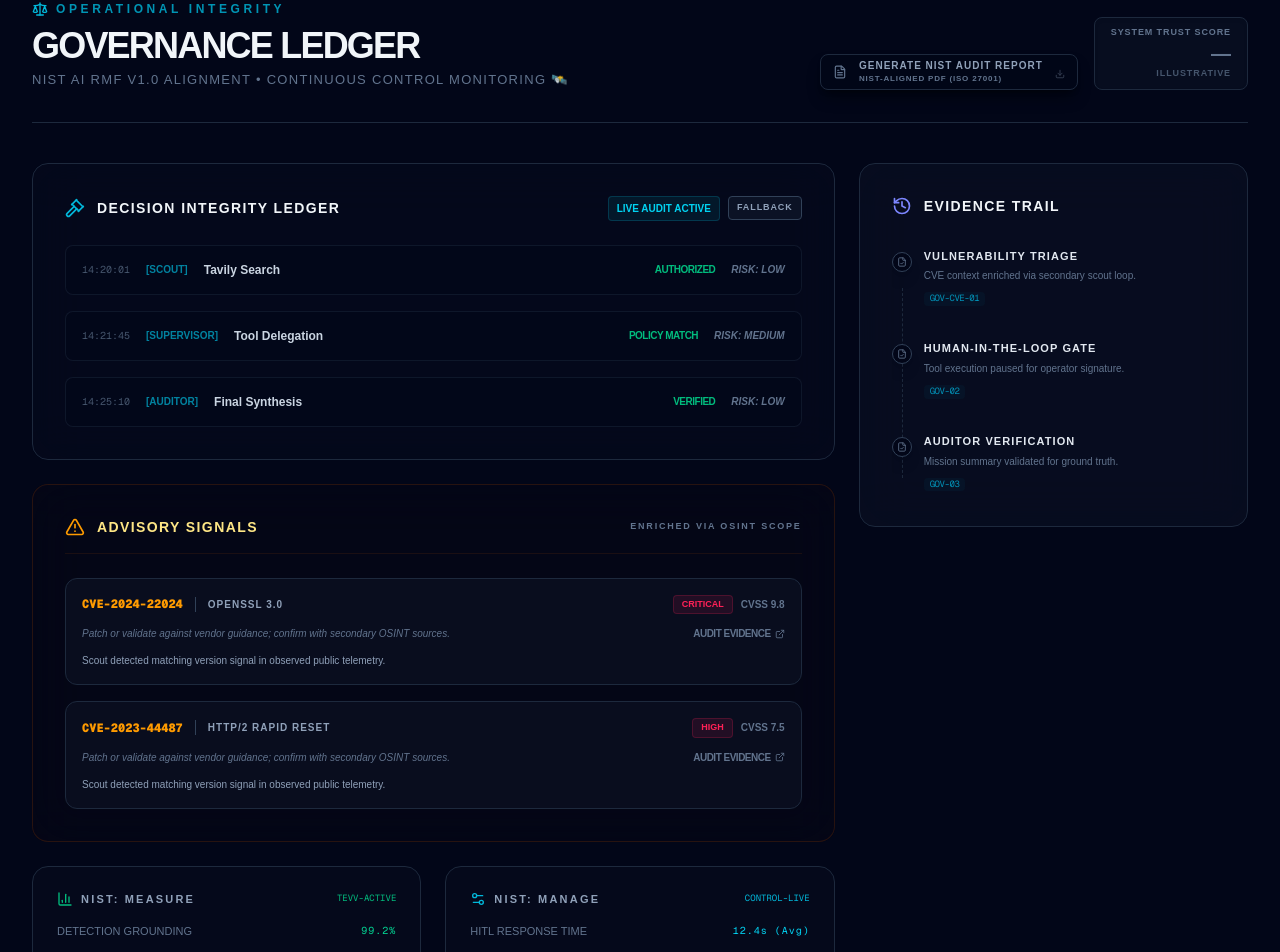
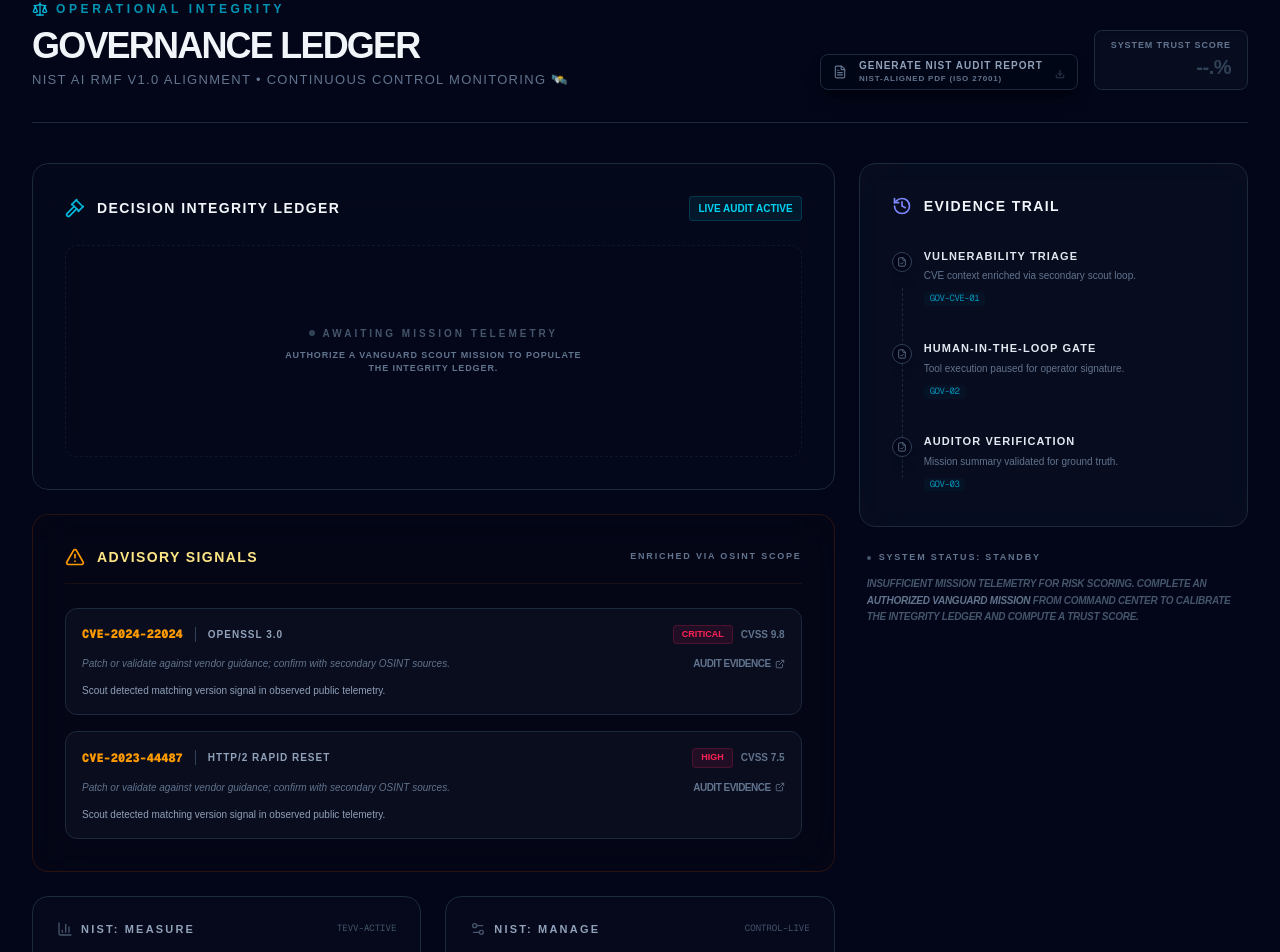
Before and after one commit to GeorgianaAI/vanguard-agent, a Next.js app: page /governance in a window 1280 px wide. Shown: the part 106-1058 px from the top of the page. Built offline with nearby package versions, Linux system fonts and the light colour scheme.

Commit message:
feat(governance): standby UX — telemetry mask, hollow NIST bars, status brief

```diff
--- a/app/governance/components/DecisionIntegrityLedger.tsx
+++ b/app/governance/components/DecisionIntegrityLedger.tsx
@@ -7,6 +7,7 @@ import { useGovernanceData } from "../hooks/useGovernanceData";
 export function DecisionIntegrityLedger() {
   const { model } = useGovernanceData();
   const ledgerRows = model.ledgerRows;
+  const hasMissionLedger = model.source === "derived";
 
   return (
     <div
@@ -27,15 +28,10 @@ export function DecisionIntegrityLedger() {
           >
             LIVE AUDIT ACTIVE
           </span>
-          <span
-            data-testid="governance-data-mode"
-            className="rounded border border-slate-700 bg-slate-900/70 px-2 py-1 text-[9px] font-black uppercase tracking-widest text-slate-400"
-          >
-            {model.source === "derived" ? "Derived" : "Fallback"}
-          </span>
         </div>
       </div>
 
+      {hasMissionLedger ? (
         <div className="min-w-0 space-y-4">
           {ledgerRows.map((log) => (
             <div
@@ -65,6 +61,22 @@ export function DecisionIntegrityLedger() {
             </div>
           ))}
         </div>
+      ) : (
+        <div
+          data-testid="governance-ledger-standby"
+          className="flex flex-col items-center justify-center rounded-xl border border-dashed border-slate-800/50 bg-slate-950/20 py-20"
+        >
+          <div className="mb-2 flex items-center gap-2">
+            <div className="h-1.5 w-1.5 rounded-full bg-slate-700" />
+            <span className="text-[10px] font-black uppercase tracking-[0.3em] text-slate-600">
+              Awaiting Mission Telemetry
+            </span>
+          </div>
+          <p className="max-w-xs text-center text-[9px] font-bold uppercase tracking-widest text-slate-500">
+            Authorize a Vanguard Scout mission to populate the integrity ledger.
+          </p>
+        </div>
+      )}
     </div>
   );
 }
--- a/app/governance/components/EvidenceTrail.tsx
+++ b/app/governance/components/EvidenceTrail.tsx
@@ -11,7 +11,7 @@ export function EvidenceTrail() {
   return (
     <aside
       data-testid="governance-evidence-trail"
-      className="order-2 col-span-12 w-full min-w-0 max-w-full lg:col-span-4 lg:order-2 lg:self-start"
+      className="w-full min-w-0 max-w-full"
     >
       <div className="box-border flex h-fit w-full min-w-0 max-w-full flex-col overflow-x-hidden rounded-2xl border border-slate-800 bg-slate-900/40 p-6 text-left backdrop-blur-xl md:p-8 lg:sticky lg:top-8">
         <div className="mb-8 flex shrink-0 items-center gap-3">
--- a/app/governance/components/GovernancePageHeader.tsx
+++ b/app/governance/components/GovernancePageHeader.tsx
@@ -42,17 +42,13 @@ export function GovernancePageHeader() {
           {trust.mode === "derived" ? (
             <p className="text-xl font-black text-emerald-400">{trust.formatted}</p>
           ) : (
-            <>
-              <p
-                data-testid="governance-trust-score-illustrative"
-                className="text-xl font-black text-slate-500"
-              >
-                {trust.primaryDisplay}
-              </p>
-              <p className="text-[9px] font-bold uppercase tracking-widest text-slate-600">
-                {trust.caption}
-              </p>
-            </>
+            <p
+              data-testid="governance-trust-score-standby"
+              className="text-xl font-black tracking-tight text-slate-700"
+              title="Insufficient mission telemetry. Use Command Center to run an authorized mission."
+            >
+              {trust.display}
+            </p>
           )}
         </div>
       </div>
--- /dev/null
+++ b/app/governance/components/GovernanceStatusBrief.tsx
@@ -0,0 +1,30 @@
+"use client";
+
+import { useGovernanceData } from "../hooks/useGovernanceData";
+
+/** Explains standby / insufficient mission-linked telemetry — under Evidence Trail only. */
+export function GovernanceStatusBrief() {
+  const { model } = useGovernanceData();
+
+  if (model.source === "derived") return null;
+
+  return (
+    <div
+      data-testid="governance-status-brief"
+      className="px-2 animate-in fade-in slide-in-from-bottom-2 duration-700"
+    >
+      <div className="mb-3 flex items-center gap-2">
+        <div className="h-1 w-1 rounded-full bg-slate-600" />
+        <span className="text-[9px] font-black uppercase tracking-[0.2em] text-slate-500">
+          System Status: Standby
+        </span>
+      </div>
+
+      <p className="text-[10px] font-bold uppercase tracking-tight leading-relaxed text-slate-600 italic">
+        Insufficient mission telemetry for risk scoring. Complete an{" "}
+        <span className="text-slate-500">authorized Vanguard mission</span> from
+        Command Center to calibrate the integrity ledger and compute a trust score.
+      </p>
+    </div>
+  );
+}
--- a/app/governance/components/NistMetricsCards.tsx
+++ b/app/governance/components/NistMetricsCards.tsx
@@ -7,6 +7,7 @@ export function NistMetricsCards() {
   const { model } = useGovernanceData();
   const measure = model.nistMeasure;
   const manage = model.nistManage;
+  const standby = model.source !== "derived";
 
   return (
     <div
@@ -15,28 +16,37 @@ export function NistMetricsCards() {
     >
       <div
         data-testid="governance-nist-measure"
-        className="flex w-full min-w-0 flex-col rounded-2xl border border-slate-800 bg-slate-900/20 p-5 md:p-6"      >
+        className="flex w-full min-w-0 flex-col rounded-2xl border border-slate-800 bg-slate-900/20 p-5 md:p-6"
+      >
         <div className="mb-4 flex items-center justify-between gap-2">
           <h3 className="flex min-w-0 items-center gap-2 text-[11px] font-black uppercase tracking-[0.2em] text-slate-400">
-            <BarChart3 className="h-4 w-4 shrink-0 text-emerald-500" /> NIST:
-            MEASURE
+            <BarChart3
+              className={`h-4 w-4 shrink-0 ${standby ? "text-slate-600" : "text-emerald-500"}`}
+            />{" "}
+            NIST: MEASURE
           </h3>
-          <span className="shrink-0 font-mono text-[9px] text-emerald-500">
+          <span
+            className={`shrink-0 font-mono text-[9px] ${standby ? "text-slate-600" : "text-emerald-500"}`}
+          >
             {measure.mode}
           </span>
         </div>
         <div className="min-w-0 space-y-3">
           <div className="flex justify-between gap-2 text-[11px]">
             <span className="text-slate-500 uppercase">{measure.label}</span>
-            <span className="shrink-0 font-mono text-[10px] tracking-widest text-emerald-400">
+            <span
+              className={`shrink-0 font-mono text-[10px] tracking-widest ${standby ? "text-slate-600" : "text-emerald-400"}`}
+            >
               {measure.value}
             </span>
           </div>
           <div className="h-1.5 w-full min-w-0 overflow-hidden rounded-full bg-slate-800 shadow-inner">
+            {!standby ? (
               <div
                 className="h-full bg-emerald-500"
                 style={{ width: `${measure.percent}%` }}
               />
+            ) : null}
           </div>
         </div>
       </div>
@@ -47,25 +57,33 @@ export function NistMetricsCards() {
       >
         <div className="mb-4 flex items-center justify-between gap-2">
           <h3 className="flex min-w-0 items-center gap-2 text-[11px] font-black uppercase tracking-[0.2em] text-slate-400">
-            <Settings2 className="h-4 w-4 shrink-0 text-cyan-500" /> NIST:
-            MANAGE
+            <Settings2
+              className={`h-4 w-4 shrink-0 ${standby ? "text-slate-600" : "text-cyan-500"}`}
+            />{" "}
+            NIST: MANAGE
           </h3>
-          <span className="shrink-0 font-mono text-[9px] text-cyan-500">
+          <span
+            className={`shrink-0 font-mono text-[9px] ${standby ? "text-slate-600" : "text-cyan-500"}`}
+          >
             {manage.mode}
           </span>
         </div>
         <div className="min-w-0 space-y-3">
           <div className="flex justify-between gap-2 text-[11px]">
             <span className="text-slate-500 uppercase">{manage.label}</span>
-            <span className="shrink-0 font-mono text-[10px] tracking-widest text-cyan-400">
+            <span
+              className={`shrink-0 font-mono text-[10px] tracking-widest ${standby ? "text-slate-600" : "text-cyan-400"}`}
+            >
               {manage.value}
             </span>
           </div>
           <div className="h-1.5 w-full min-w-0 overflow-hidden rounded-full bg-slate-800 shadow-inner">
+            {!standby ? (
               <div
                 className="h-full bg-cyan-500"
                 style={{ width: `${manage.percent}%` }}
               />
+            ) : null}
           </div>
         </div>
       </div>
--- a/app/governance/lib/deriveGovernanceTrustScore.ts
+++ b/app/governance/lib/deriveGovernanceTrustScore.ts
@@ -7,16 +7,16 @@ type GovernanceTrustDerived = {
   formatted: string;
 };
 
-type GovernanceTrustIllustrative = {
-  mode: "illustrative";
-  /** No numeric precision — mock / insufficient transcript for derivation */
-  primaryDisplay: "—";
-  caption: "Illustrative";
+/** Standby: mission-linked score not available — dimmed placeholder only (no user-facing “illustrative” label). */
+type GovernanceTrustStandby = {
+  mode: "standby";
+  /** Fixed hardware-style placeholder when telemetry is absent */
+  display: "--.%";
 };
 
 export type GovernanceTrustDisplay =
   | GovernanceTrustDerived
-  | GovernanceTrustIllustrative;
+  | GovernanceTrustStandby;
 
 function clampPercent(value: number): number {
   if (!Number.isFinite(value)) return 0;
@@ -31,17 +31,15 @@ function clampPercent(value: number): number {
  * - `derived`: weighted blend of NIST Measure (telemetry/trace exposure) and
  *   NIST Manage (HITL gate outcome), then penalties for degraded evidence,
  *   evidence warnings, advisory enrichment noise, and advisory overflow.
- * - `illustrative`: sessions without a derived ledger (mock rows, missing
- *   approval context) — show no fake precision.
+ * - `standby`: insufficient mission-linked data (`model.source !== "derived"`).
  */
 export function deriveGovernanceTrustScore(
   model: GovernanceViewModel,
 ): GovernanceTrustDisplay {
   if (model.source !== "derived") {
     return {
-      mode: "illustrative",
-      primaryDisplay: "—",
-      caption: "Illustrative",
+      mode: "standby",
+      display: "--.%",
     };
   }
 
--- a/app/governance/page.tsx
+++ b/app/governance/page.tsx
@@ -1,6 +1,7 @@
 import { AdvisorySignals } from "./components/AdvisorySignals";
 import { DecisionIntegrityLedger } from "./components/DecisionIntegrityLedger";
 import { EvidenceTrail } from "./components/EvidenceTrail";
+import { GovernanceStatusBrief } from "./components/GovernanceStatusBrief";
 import { GovernanceBackToDashboardButton } from "./components/GovernanceBackToDashboardButton";
 import { GovernancePageHeader } from "./components/GovernancePageHeader";
 import { NistMetricsCards } from "./components/NistMetricsCards";
@@ -29,7 +30,10 @@ export default function VanguardGovernancePage() {
                 <NistMetricsCards />
               </section>
 
-              <EvidenceTrail />
+              <div className="order-2 col-span-12 flex w-full min-w-0 max-w-full flex-col gap-6 lg:col-span-4 lg:order-2 lg:self-start">
+                <EvidenceTrail />
+                <GovernanceStatusBrief />
+              </div>
             </div>
           </main>
         </GovernanceDataProvider>
```
Also changed, not shown: 1 other file (tests, documents, lock files or other folders). Lines whose indentation alone changed are shown as unchanged.
